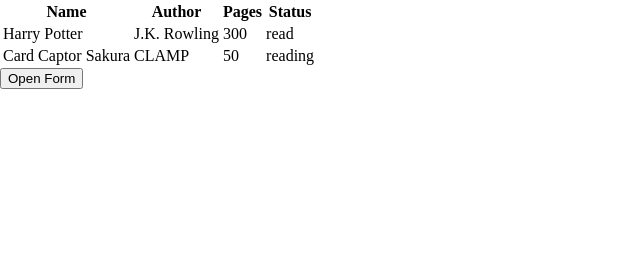
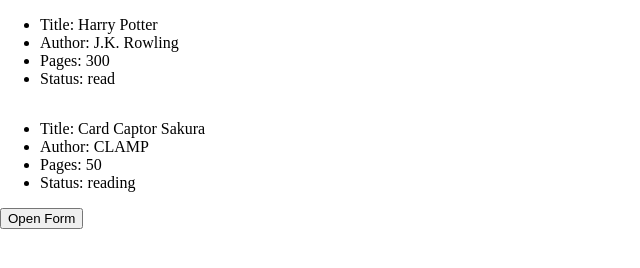
Before and after one commit to BlairKirara/js-library-odin, a plain HTML site: page index.html in a window 1280 px wide. Shown: the whole page, without its empty margins (0-640 px from the left). Drawn offline with Linux system fonts and the light colour scheme.

Commit message:
Create loop that adds books to grid

```diff
--- a/css/styles.css
+++ b/css/styles.css
@@ -6,3 +6,7 @@ body {
 .form-popup {
     display: none;
 }
+
+#grid-container {
+    display: grid;
+}
--- a/index.html
+++ b/index.html
@@ -10,7 +10,7 @@
 
 <body>
 
-    <table id="bookTable">
+    <!-- <table id="bookTable">
         <thead>
             <tr>
                 <th>Name</th>
@@ -21,7 +21,10 @@
         </thead>
         <tbody>
         </tbody>
-    </table>
+    </table> -->
+    <div id="grid-container">
+
+    </div>
 
     <button type="button" id="open-button" onclick="openForm()">Open Form</button>
     <div class="form-popup" id="bookForm">
@@ -40,7 +43,14 @@
             </p>
             <p>
                 <label for="status">Status: </label>
-                <input id="status" name="status" type="text" required>
+                <select id="status" required>
+                    <option value="">--Please choose status--</option>
+                    <option value="read">read</option>
+                    <option value="reading">reading</option>
+                    <option value="on-hold">on-hold</option>
+                    <option value="dropped">dropped</option>
+                    <option value="plan to read">plan to read</option>
+                </select>
             </p>
             <button type="submit" id="btn-submit">Add book</button>
             <button type="button" class="btn-cancel" onclick="closeForm()">Close</button>
--- a/scripts/main.js
+++ b/scripts/main.js
@@ -35,7 +35,37 @@ myForm.onsubmit = function () {
 
 function addBookToLibrary(book) {
     myLibrary.push(book);
-    document.querySelector("#bookTable tbody").innerHTML = myLibrary.map(book => `<tr><td>${book.name}</td><td>${book.author}</td><td>${book.pages}</td><td>${book.status}</td></tr>`).join('');
+
+    const newDiv = document.createElement("div");
+    const newList = document.createElement("ul");
+    newDiv.appendChild(newList);
+
+    for (let i = 0; i < 4; i++) {
+        const newLi = document.createElement("li");
+        switch (i) {
+            case 0:
+                newLi.innerHTML = `Title: ${book.name}`;
+                break;
+            case 1:
+                newLi.innerHTML = `Author: ${book.author}`;
+                break;
+            case 2:
+                newLi.innerHTML = `Pages: ${book.pages}`;
+                break;
+            case 3:
+                newLi.innerHTML = `Status: ${book.status}`;
+                break;
+        }
+        newList.appendChild(newLi);
+    }
+
+    document.getElementById("grid-container").appendChild(newDiv);
+
+    // const liName = document.createElement("li");
+    // liName.innerHTML = `Title: ${book.name}`;
+    // newList.appendChild(liName);
+    // newDiv.appendChild(document.createTextNode(book.name));
+    // document.querySelector("#bookTable tbody").innerHTML = myLibrary.map(book => `<tr><td>${book.name}</td><td>${book.author}</td><td>${book.pages}</td><td>${book.status}</td></tr>`).join('');
 }
 
 // document.querySelector("#bookTable tbody").innerHTML = myLibrary.map(name => `<tr><td>${book2.name}</td><td>${book2.author}</td><td>${book2.pages}</td><td>${book2.status}</td></tr>`).join('');
```
